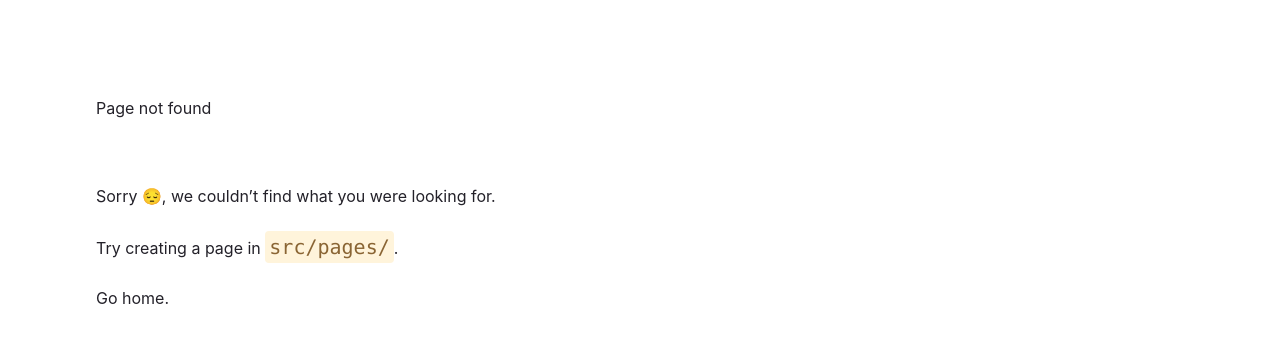
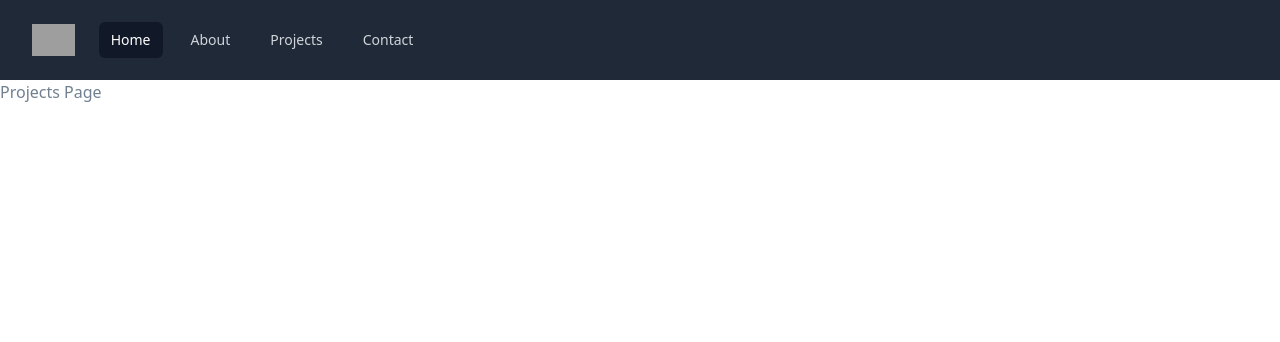
Before and after one commit to varadp871/my-portfolio-gatsby, a Gatsby site: page /Projects in a window 1280 px wide. Before the commit this address had no page. Built offline with nearby package versions, Linux system fonts and the light colour scheme; Gatsby itself is replaced by a stand-in of ours; grey boxes are pictures that could not be loaded.

Commit message:
Pages defined

```diff
--- /dev/null
+++ b/src/pages/Contact.js
@@ -0,0 +1,14 @@
+import React, { Component } from 'react'
+import Navbar from './Navbar';
+
+function Contact() {
+
+    return (<>
+    <div>
+    <Navbar />
+        <h1 className='text_color_light headingStyles'>Contact Page</h1>
+    </div>
+    </>);
+}
+
+export default Contact;
--- a/src/pages/Navbar.js
+++ b/src/pages/Navbar.js
@@ -5,9 +5,9 @@ import { Link } from 'gatsby'
 
 const navigation = [
   { name: 'Home', href: '/Home', current: true },
-  { name: 'Resume', href: '/Resume', current: false },
+  { name: 'About', href: '/About', current: false },
   { name: 'Projects', href: '/Projects', current: false },
-  { name: 'About', href: '/About', current: false },
+  { name: 'Contact', href: '/Contact', current: false },
 ]
 
 function classNames(...classes) {
@@ -31,8 +31,9 @@ export default function Navbar() {
           <div className="flex flex-1 items-center justify-center sm:items-stretch sm:justify-start">
             <div className="flex flex-shrink-0 items-center">
               <img
-                alt="Varad Panke"
-                src="../images/VaradPanke_signature_orange.png"
+                alt="Varad Panke Logo"
+                src="https://s6.imgcdn.dev/eVbYM.png"
+                border="0"
                 className="h-8 w-auto"
               />
             </div>
--- /dev/null
+++ b/src/pages/Projects.js
@@ -0,0 +1,12 @@
+import React, { Component } from 'react'
+import Navbar from './Navbar';
+
+function Projects() {
+
+    return (<><div>
+    <Navbar />
+        <h1 className='text_color_light headingStyles'>Projects Page</h1>
+    </div></>)
+}
+
+export default Projects;
```
Also changed, not shown: src/images/VaradPanke_signature_black.png (deleted), src/images/VaradPanke_signature_orange.png (deleted).
